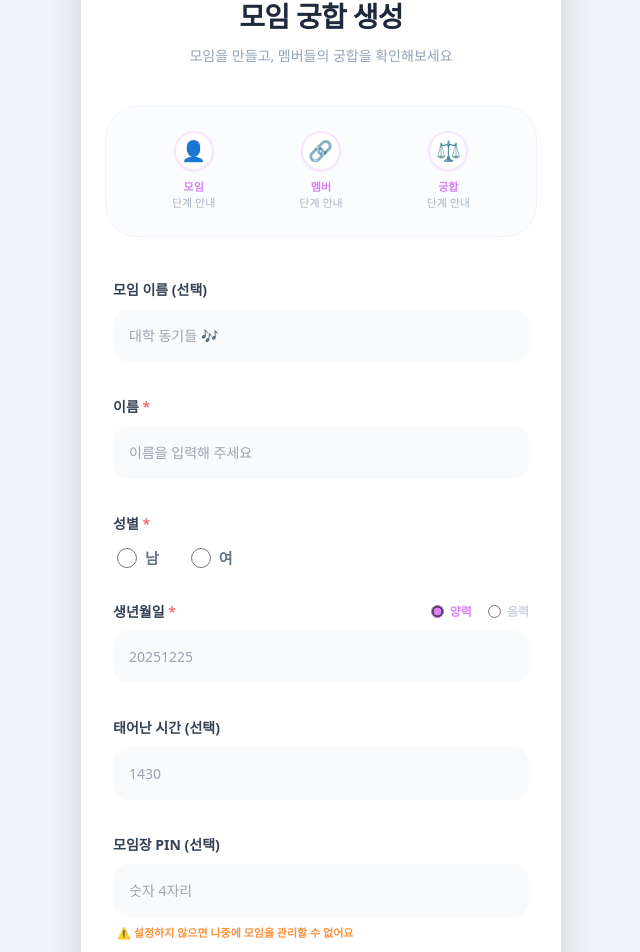
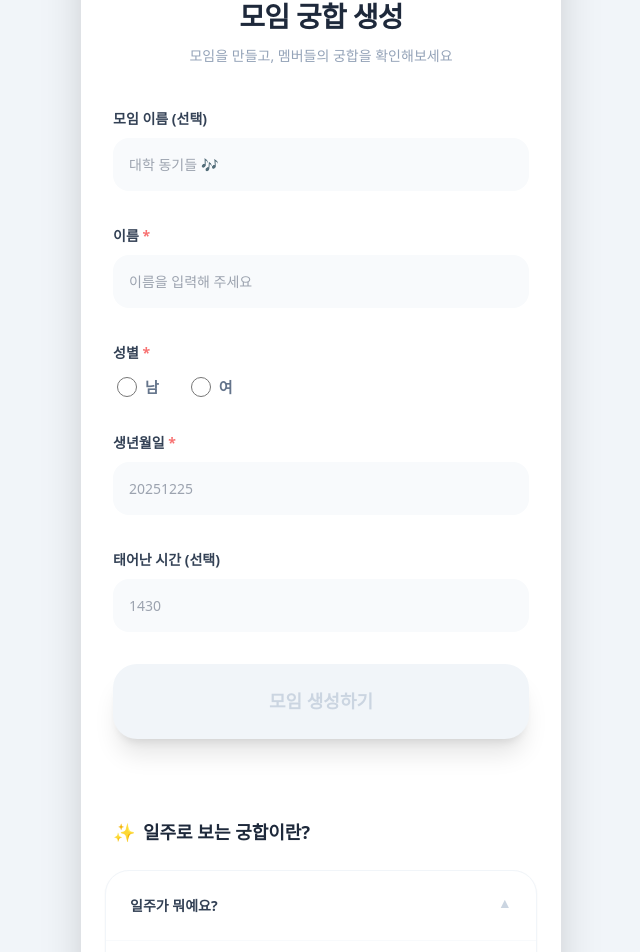
Before and after one commit to PLANB-John/oursai-web, a Next.js app: page /create-group in a window 1280 px wide. Shown: the part 154-1106 px from the top of the page, without its empty margins (319-959 px from the left). Built offline with nearby package versions, Linux system fonts and the light colour scheme.

Commit message:
Update create-group.js

```diff
--- a/pages/create-group.js
+++ b/pages/create-group.js
@@ -9,31 +9,65 @@ export default function CreateGroup() {
   const [openAccordion, setOpenAccordion] = useState(0);
 
   const [formData, setFormData] = useState({
-    groupName: '', userName: '', gender: '', calendar: '양력', birthDate: '', birthTime: '', pin: ''
+    groupName: '',
+    userName: '',
+    gender: '',
+    calendar: '양력',
+    birthDate: '',
+    birthTime: '',
+    pin: ''
   });
 
-  const isIljuVisible = formData.userName.trim().length > 0 && formData.gender !== '' && formData.birthDate.length === 8;
+  const isIljuValid = formData.userName.trim().length > 0 &&
+                      formData.gender !== '' &&
+                      formData.birthDate.length === 8;
+
+  // --- 1. 고유 ID 생성 함수 (8자리 랜덤 문자열) [cite: 2026-02-17] ---
+  const generateRoomId = () => {
+    const chars = 'abcdefghijklmnopqrstuvwxyzABCDEFGHIJKLMNOPQRSTUVWXYZ0123456789';
+    let result = '';
+    for (let i = 0; i < 8; i++) {
+      result += chars.charAt(Math.floor(Math.random() * chars.length));
+    }
+    return result;
+  };
 
   const handleCreate = () => {
-    if (isIljuVisible) {
+    if (isIljuValid) {
       setIsLoading(true);
-      // --- 데이터 저장 로직 추가 [cite: 2026-02-17] ---
-      localStorage.clear(); // 새로운 모임 생성을 위해 기존 데이터 초기화
-      localStorage.setItem('currentGroupName', formData.groupName || '우리 모임');
-      localStorage.setItem('currentUserName', formData.userName);
-      localStorage.setItem('groupMembers', JSON.stringify([])); // 멤버 리스트 초기화
 
+      // 2. 새로운 고유 방 ID 생성 [cite: 2026-02-17]
+      const roomId = generateRoomId();
+
+      // 3. 해당 ID를 키값으로 하여 방 정보와 방장(본인) 데이터 저장 [cite: 2026-02-17]
+      const roomData = {
+        groupName: formData.groupName || '우리 모임',
+        members: [{
+          id: Date.now(),
+          name: formData.userName,
+          emoji: formData.gender === '남' ? '👦' : '👧',
+          birthDate: formData.birthDate,
+          isLeader: true // 방장 표시
+        }]
+      };
+
+      // localStorage에 room_ID 형식으로 저장 [cite: 2026-02-17]
+      localStorage.setItem(`room_${roomId}`, JSON.stringify(roomData));
+
+      // 4. 생성된 고유 경로로 이동 (예: /g/lxddOVWl)
       setTimeout(() => {
-        router.push('/group');
+        router.push(`/g/${roomId}`);
       }, 2000);
     }
   };
 
   return (
     <div className="min-h-screen bg-slate-100 flex justify-center items-start sm:py-10 font-sans text-slate-800">
-      <Head><title>모임 궁합 생성 | 우리 사이</title></Head>
+      <Head><title>모임 궁합 생성 | 우리 사이 (oursai.kr)</title></Head>
+
       <div className="w-full max-w-[480px] min-h-screen bg-white shadow-2xl flex flex-col relative overflow-hidden sm:rounded-[40px] pb-20">
 
+        {/* 인연을 불러오는 중... 로딩 연출 */}
         <AnimatePresence>
           {isLoading && (
             <motion.div initial={{ opacity: 0 }} animate={{ opacity: 1 }} exit={{ opacity: 0 }} className="absolute inset-0 z-[100] bg-white/95 backdrop-blur-sm flex flex-col items-center justify-center space-y-6">
@@ -52,19 +86,6 @@ export default function CreateGroup() {
             <h1 className="text-[28px] font-black text-slate-800 tracking-tight">모임 궁합 생성</h1>
             <p className="text-[14px] text-slate-400 font-medium">모임을 만들고, 멤버들의 궁합을 확인해보세요</p>
           </div>
-
-          <section className="bg-slate-50/50 rounded-[32px] p-6 border border-slate-100 space-y-6">
-            <div className="flex justify-around items-start">
-              {['👤 모임 만들기', '🔗 멤버 초대', '⚖️ 궁합 확인'].map((text, i) => (
-                <div key={i} className="flex flex-col items-center gap-2">
-                  <div className="w-10 h-10 bg-white rounded-full flex items-center justify-center shadow-sm text-[#D980FA] border-2 border-[#D980FA]/20">
-                    <span className="text-xl">{text.split(' ')[0]}</span>
-                  </div>
-                  <p className="text-[11px] font-bold text-[#D980FA] text-center">{text.split(' ')[1]}<br/><span className="font-medium text-slate-400 opacity-80">단계 안내</span></p>
-                </div>
-              ))}
-            </div>
-          </section>
 
           <section className="space-y-8 px-2">
             <div className="space-y-2">
@@ -90,45 +111,21 @@ export default function CreateGroup() {
             </div>
 
             <div className="space-y-2">
-              <div className="flex justify-between items-center">
-                <label className="text-[14px] font-black text-slate-700">생년월일 <span className="text-red-400">*</span></label>
-                <div className="flex gap-4 text-[12px] font-bold">
-                  {['양력', '음력'].map((type) => (
-                    <label key={type} className={`flex items-center gap-1.5 cursor-pointer ${formData.calendar === type ? 'text-[#D980FA]' : 'text-slate-300'}`}>
-                      <input type="radio" name="calendar" checked={formData.calendar === type} onChange={() => setFormData({...formData, calendar: type})} className="accent-[#D980FA]" /> {type}
-                    </label>
-                  ))}
-                </div>
-              </div>
+              <label className="text-[14px] font-black text-slate-700">생년월일 <span className="text-red-400">*</span></label>
               <input type="text" placeholder="20251225" maxLength={8} className="w-full p-4 bg-slate-50 rounded-2xl text-[14px] focus:outline-none focus:ring-2 focus:ring-purple-100" onChange={(e) => setFormData({...formData, birthDate: e.target.value})} />
             </div>
 
             <div className="space-y-2">
               <label className="text-[14px] font-black text-slate-700">태어난 시간 (선택)</label>
-              <input type="text" placeholder="1430" maxLength={4} className="w-full p-4 bg-slate-50 rounded-2xl text-[14px] focus:outline-none focus:ring-2 focus:ring-purple-100" />
+              <input type="text" placeholder="1430" maxLength={4} className="w-full p-4 bg-slate-50 rounded-2xl text-[14px] focus:outline-none" />
             </div>
 
-            <AnimatePresence>
-              {isIljuVisible && (
-                <motion.div initial={{ opacity: 0, scale: 0.95 }} animate={{ opacity: 1, scale: 1 }} className="bg-slate-50 rounded-[32px] p-8 border border-slate-100 text-center space-y-4 shadow-inner">
-                  <p className="text-[13px] font-bold text-slate-400 flex items-center justify-center gap-1">당신의 일주 <span className="text-[16px]">❔</span></p>
-                  <div className="space-y-2"><div className="text-[48px] mb-2">🐯</div><p className="text-[20px] font-black text-slate-800">병인 - 🔥 🌲</p></div>
-                  <p className="text-[11px] text-[#D980FA] font-bold">💡 띠와 달라요! 일주는 태어난 '날'의 기운이에요</p>
-                </motion.div>
-              )}
-            </AnimatePresence>
-
-            <div className="space-y-2">
-              <label className="text-[14px] font-black text-slate-700">모임장 PIN (선택)</label>
-              <input type="password" placeholder="숫자 4자리" maxLength={4} className="w-full p-4 bg-slate-50 rounded-2xl text-[14px] focus:outline-none" />
-              <p className="text-[11px] text-orange-400 font-bold ml-1">⚠️ 설정하지 않으면 나중에 모임을 관리할 수 없어요</p>
-            </div>
-
-            <button onClick={handleCreate} disabled={!isIljuVisible || isLoading} className={`w-full py-6 rounded-[24px] font-black text-[18px] transition-all shadow-xl ${isIljuVisible && !isLoading ? 'bg-[#D980FA] text-white active:scale-95' : 'bg-slate-100 text-slate-300 cursor-not-allowed'}`}>
+            <button onClick={handleCreate} disabled={!isIljuValid || isLoading} className={`w-full py-6 rounded-[24px] font-black text-[18px] transition-all shadow-xl ${isIljuValid && !isLoading ? 'bg-[#D980FA] text-white active:scale-95' : 'bg-slate-100 text-slate-300 cursor-not-allowed'}`}>
               모임 생성하기
             </button>
           </section>
 
+          {/* 일주 아코디언 가이드 */}
           <section className="pt-10 space-y-6">
             <h2 className="text-[18px] font-black text-slate-800 flex items-center gap-2 px-2"><span className="text-[#D980FA]">✨</span> 일주로 보는 궁합이란?</h2>
             <div className="space-y-3">
@@ -139,9 +136,8 @@ export default function CreateGroup() {
                 { q: "우리 사이에서 알 수 있는 것", a: "멤버 간의 1:1 케미 등급과 관계의 특징, 그리고 전체 모임의 조화도를 시각적인 네트워크 그래프로 확인할 수 있습니다. 전통적인 사주를 현대적인 네트워크로 만나보세요!" }
               ].map((item, idx) => (
                 <div key={idx} className="bg-white rounded-3xl border border-slate-100 overflow-hidden shadow-sm">
-                  <button onClick={() => setOpenAccordion(openAccordion === idx ? null : idx)} className="w-full p-6 flex justify-between items-center text-left">
-                    <span className="text-[14px] font-bold text-slate-700">{item.q}</span>
-                    <span className={`text-slate-300 transition-transform ${openAccordion === idx ? 'rotate-180' : ''}`}>▼</span>
+                  <button onClick={() => setOpenAccordion(openAccordion === idx ? null : idx)} className="w-full p-6 flex justify-between items-center text-left font-bold text-slate-700 text-[14px]">
+                    {item.q} <span className={`text-slate-300 transition-transform ${openAccordion === idx ? 'rotate-180' : ''}`}>▼</span>
                   </button>
                   {openAccordion === idx && <div className="px-6 pb-6 text-[13px] text-slate-500 leading-7 border-t border-slate-50 pt-4">{item.a}</div>}
                 </div>
@@ -150,7 +146,7 @@ export default function CreateGroup() {
           </section>
         </main>
 
-        <footer className="px-8 py-16 bg-white text-center space-y-10 border-t border-slate-50">
+        <footer className="px-8 py-20 bg-white text-center border-t border-slate-50 mt-10">
           <div className="flex justify-center gap-6 text-[12px] text-slate-300 font-bold mb-4">
             <a href="/intro">서비스 소개</a><span>|</span><a href="/faq">자주 묻는 질문</a><span>|</span><a href="/feedback">의견 보내기</a>
           </div>
```
